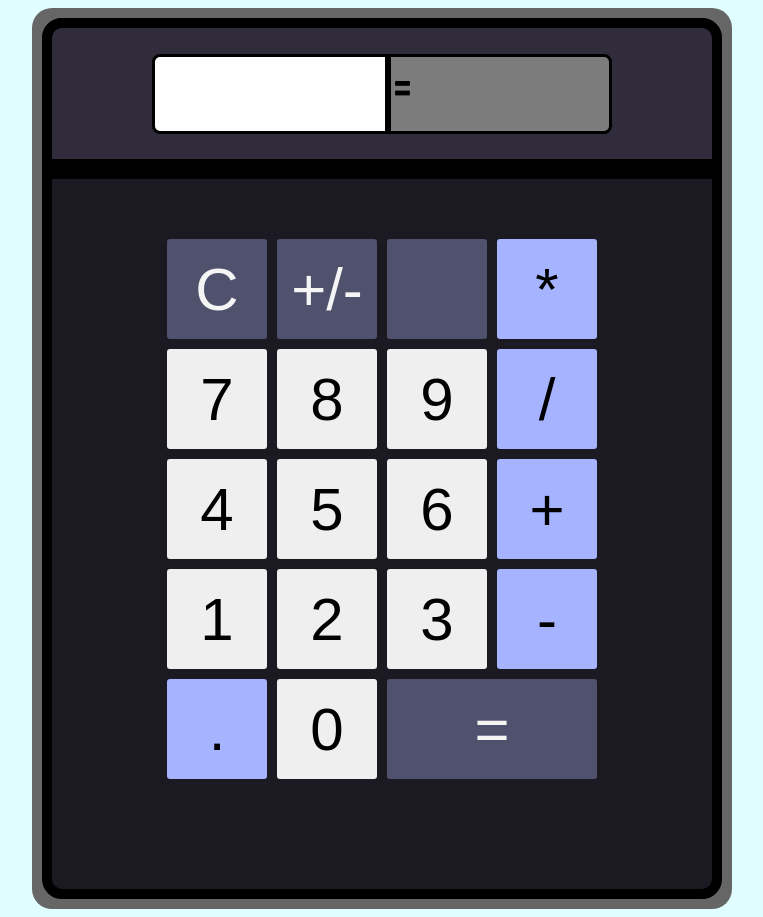
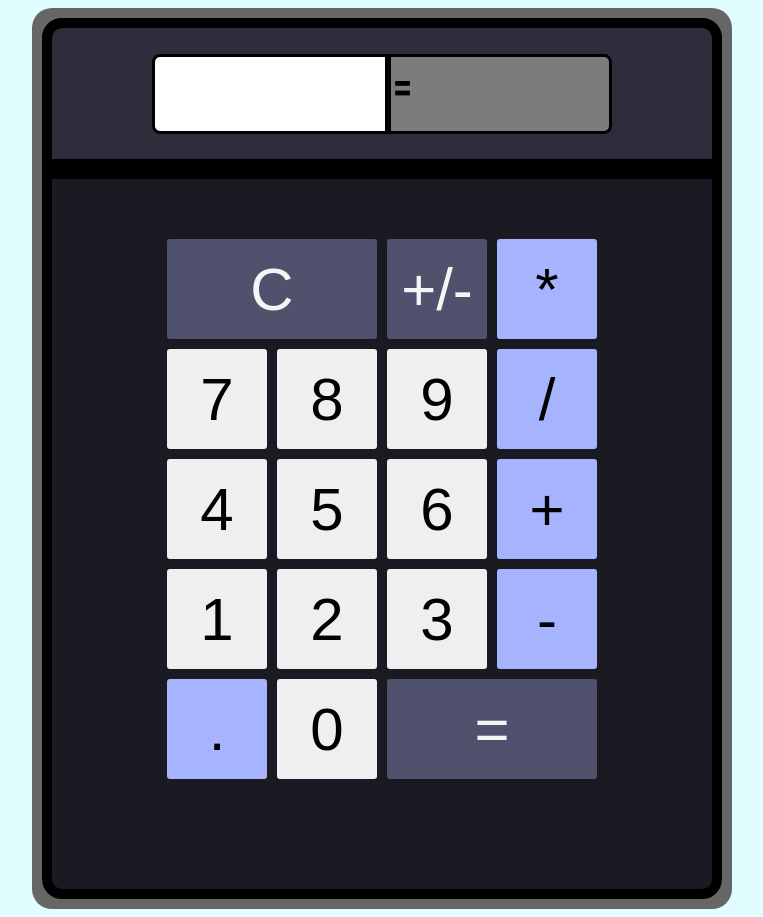
Before and after one commit to lucasquemm/calculator, a plain HTML site: page index.html in a window 1280 px wide. Shown: the whole page, without its empty margins (258-1021 px from the left). Drawn offline with Linux system fonts and the light colour scheme.

Commit message:
correcao nos botoes do teclado da calculadora

```diff
--- a/index.html
+++ b/index.html
@@ -27,7 +27,6 @@
           <!-- LINHA1 -->
          <button class="botoes func" id="clear">C</button>
          <button class="botoes func" id="sinal">+/-</button>
-         <button class="botoes func" id=""></button>
          <button class="botoes operadores" id="vezes">*</button>
          <!-- linha2 -->
          <button class="botoes" id="sete">7</button>
--- a/style.css
+++ b/style.css
@@ -39,6 +39,9 @@ body {
 .func {
   background-color: rgb(80, 82, 109);
   color: whitesmoke;
+}
+#clear {
+  grid-column: 1/3;
 }
 
 .teclado {
```
